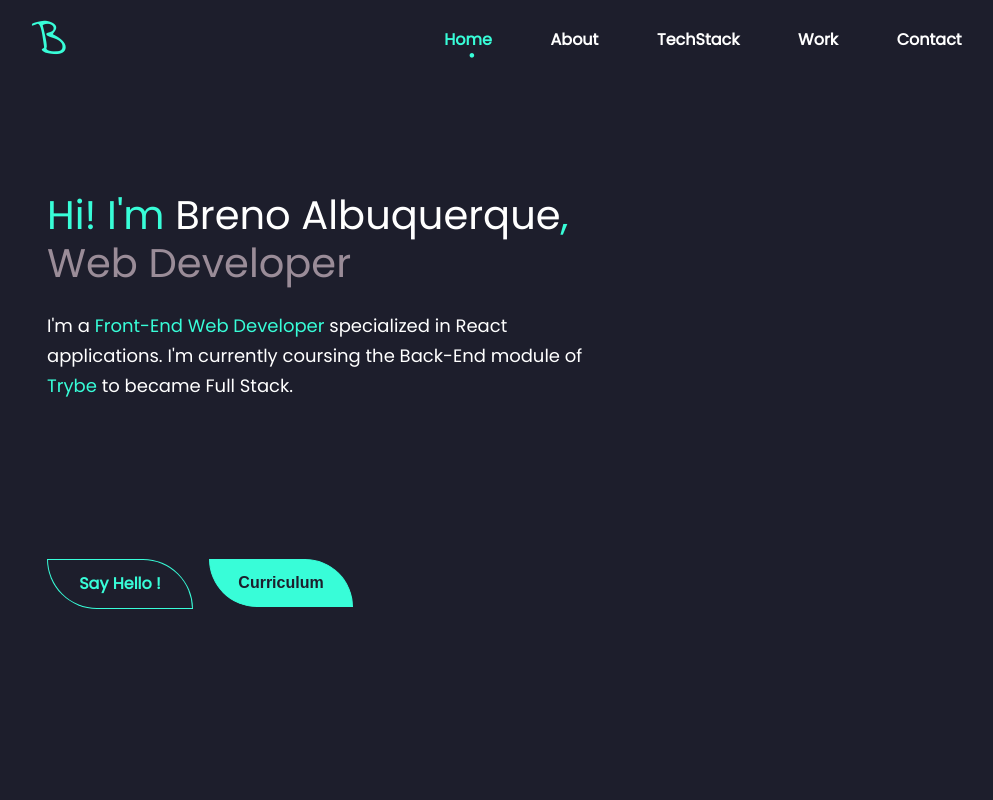
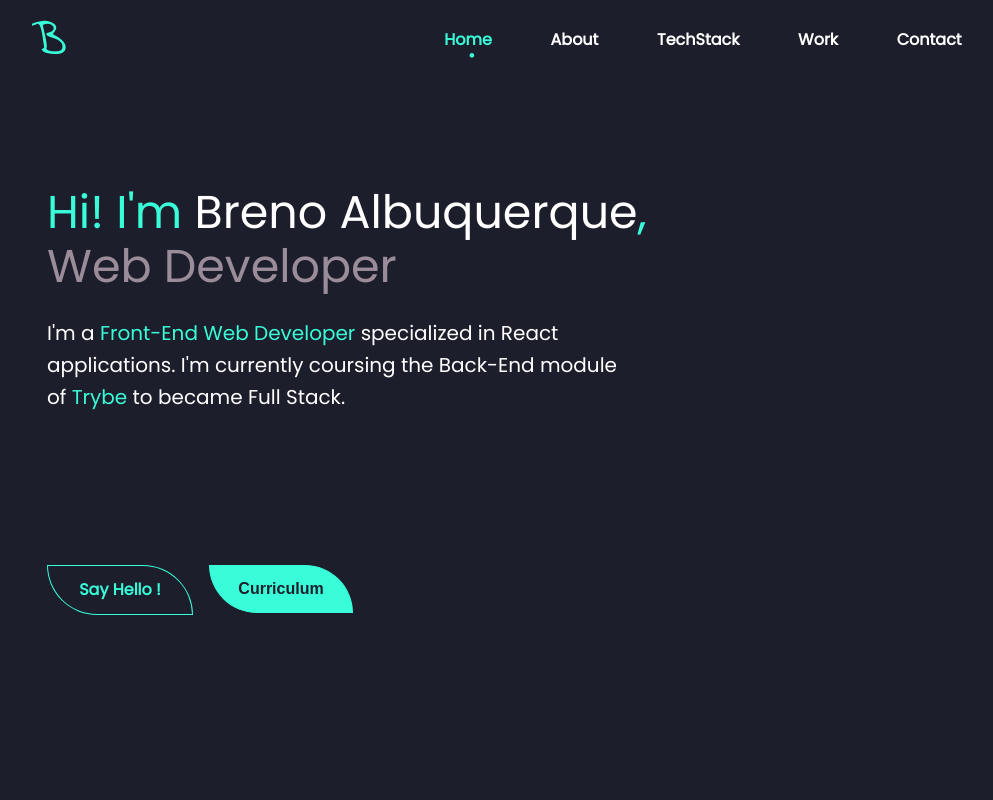
Before and after one commit to Breno-Albuquerque/Breno-Albuquerque.github.io, a React (Create React App) app: page / in a window 1280 px wide. Shown: the top 800 px of the page, without its empty margins (129-1122 px from the left). Built offline with nearby package versions, Linux system fonts and the light colour scheme.

Commit message:
fix: Remove some react warnings

```diff
--- a/src/components/Contact/Contact.js
+++ b/src/components/Contact/Contact.js
@@ -13,8 +13,8 @@ function Contact() {
   return (
     <Container id="Contact">
       <Title>Get In Touch</Title>
-      { contacts.map((data) => (
-        <ContactCard data={ data } theme={ theme } />
+      { contacts.map((data, i) => (
+        <ContactCard key={ i } data={ data } theme={ theme } />
       )) }
       <Footer>Designed & Built by Breno Albuquerque. </Footer>
     </Container>
--- a/src/components/Home/StyledHome.js
+++ b/src/components/Home/StyledHome.js
@@ -38,8 +38,8 @@ export const Title = styled(motion.h1)`
   color: ${props => props.theme.main};
 
   @media(min-width: 576px) {
-    font-size: 40px;
-    line-height: 48px;
+    font-size: 46px;
+    line-height: 54px;
   }
 `
 
@@ -63,8 +63,8 @@ export const Introduction = styled(motion.article)`
   }
 
   @media(min-width: 992px) {
-    font-size: 18px;
-    line-height: 30px;
+    font-size: 20px;
+    line-height: 32px;
   }
 `
 
--- a/src/components/Work/Work.js
+++ b/src/components/Work/Work.js
@@ -16,8 +16,8 @@ function Work() {
         <Line />
       </Box>
       <WorkList>
-        { projects.map((project) => (
-          <Card project={ project } />
+        { projects.map((project, index) => (
+          <Card key={ index } project={ project } />
         )) }
       </WorkList>
     </Container>
--- a/src/subComponents/Card.js
+++ b/src/subComponents/Card.js
@@ -144,7 +144,7 @@ function Card(props) {
       <CardTitle>{ name }</CardTitle>
       <CardDescription>{ description }</CardDescription>
       <Line />
-      <Tags>{ techs.map((tech) => <span>{' '}{ tech }</span>) }</Tags>
+      <Tags>{ techs.map((tech, index) => <span key={ index }>{' '}{ tech }</span>) }</Tags>
       <Footer>
         <Anchor href={ link } target="_blank">Visit</Anchor>
         <GithubAnchor href={ repository } target="_blank"> <Github fill={ svgColor } /> </GithubAnchor>
```
Also changed, not shown: src/components/About/About.js (+3 -4 lines), src/components/TechStack/TechStack.js (+5 -4 lines).
